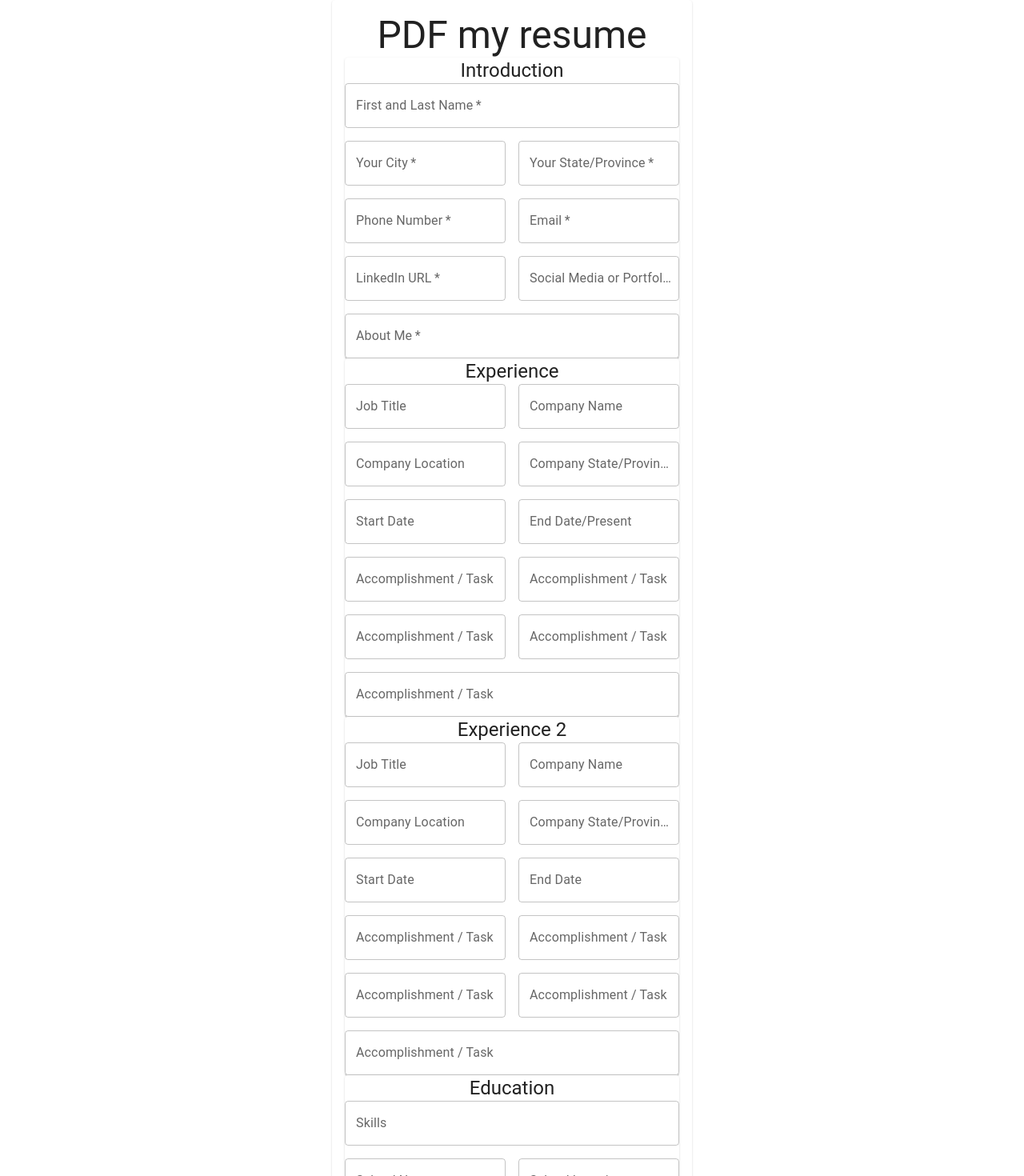
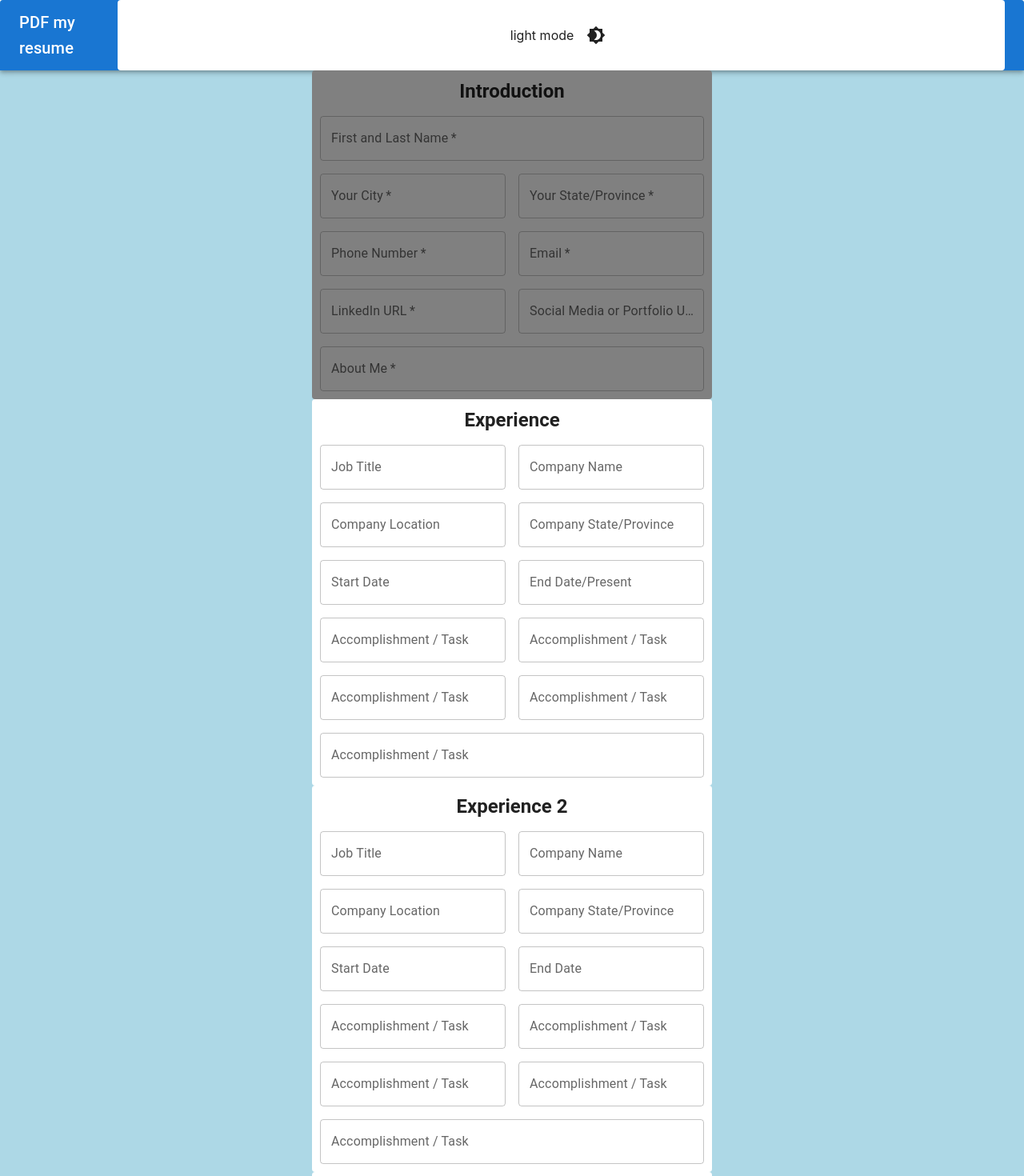
Before and after one commit to vcapella/resume2Pdf-generator, a React (Create React App) app in the folder client/: page / in a window 1280 px wide. Shown: the top 1470 px of the page at 80% size. Built offline with nearby package versions, Linux system fonts and the light colour scheme.

Commit message:
refactor jsx files and nav

```diff
--- a/client/src/App.js
+++ b/client/src/App.js
@@ -8,7 +8,8 @@ import IntroductionForm from "./IntroductionForm";
 import ProfessionalExp1 from "./ProfessionalExp1";
 import ProfessionalExp2 from "./ProfessionalExp2";
 import EducationForm from "./EducationForm";
-import { Card, Typography, CardContent } from "@mui/material";
+import { Card, CardContent } from "@mui/material";
+import NavAppBar from "./NavAppBar";
 // import Input from "@mui/material/Input";
 
 function App() {
@@ -121,16 +122,16 @@ function App() {
   };
 
   return (
-    <Card style={{ maxWidth: 450, margin: "0 auto" }}>
-      <CardContent>
-        <Typography variant="h3" align="center">
-          PDF my resume
-        </Typography>
+    <Card sx={{ backgroundColor: "lightblue" }}>
+      <NavAppBar />
+      <CardContent
+        sx={{
+          maxWidth: 500,
+          margin: "0 auto",
+          padding: "0px 5px",
+        }}
+      >
         <form autoComplete="off" onSubmit={createAndDownloadPdf}>
-          <Card className="Introduction">
-            <Typography variant="h5" align="center">
-              Introduction
-            </Typography>
           <IntroductionForm
             yourName={yourName}
             handleChange={handleChange}
@@ -142,12 +143,7 @@ function App() {
             anotherUrl={anotherUrl}
             personalSummary={personalSummary}
           />
-          </Card>
 
-          <Card className="professionalExp">
-            <Typography variant="h5" align="center">
-              Experience
-            </Typography>
           <ProfessionalExp1
             handleChange={handleChange}
             titlePosition1={titlePosition1}
@@ -163,12 +159,7 @@ function App() {
             listAccomp1E={listAccomp1E}
             // listAccomp1F={listAccomp1F}
           />
-          </Card>
 
-          <Card className="professionalExp2">
-            <Typography variant="h5" align="center">
-              Experience 2
-            </Typography>
           <ProfessionalExp2
             handleChange={handleChange}
             titlePosition2={titlePosition2}
@@ -184,12 +175,7 @@ function App() {
             listAccomp2E={listAccomp2E}
             // listAccomp2F={listAccomp2F}
           />
-          </Card>
 
-          <Card className="Education">
-            <Typography variant="h5" align="center">
-              Education
-            </Typography>
           <EducationForm
             handleChange={handleChange}
             listOfSkills={listOfSkills}
@@ -200,7 +186,6 @@ function App() {
             extraAcademicInfo1={extraAcademicInfo1}
             // DownloadBtn={createAndDownloadPdf}
           />
-          </Card>
         </form>
       </CardContent>
     </Card>
--- /dev/null
+++ b/client/src/DarkMode.jsx
@@ -0,0 +1,62 @@
+import * as React from 'react';
+import IconButton from '@mui/material/IconButton';
+import Box from '@mui/material/Box';
+import { useTheme, ThemeProvider, createTheme } from '@mui/material/styles';
+import Brightness4Icon from '@mui/icons-material/Brightness4';
+import Brightness7Icon from '@mui/icons-material/Brightness7';
+
+const ColorModeContext = React.createContext({ toggleColorMode: () => { } });
+
+function MyApp() {
+    const theme = useTheme();
+    const colorMode = React.useContext(ColorModeContext);
+    return (
+        <Box
+            sx={{
+                display: 'flex',
+                width: '100%',
+                alignItems: 'center',
+                justifyContent: 'center',
+                bgcolor: 'background.default',
+                color: 'text.primary',
+                borderRadius: 1,
+                p: 3,
+            }}
+        >
+            {theme.palette.mode} mode
+            <IconButton sx={{ ml: 1 }} onClick={colorMode.toggleColorMode} color="inherit">
+                {theme.palette.mode === 'dark' ? <Brightness7Icon /> : <Brightness4Icon />}
+            </IconButton>
+        </Box>
+    );
+}
+
+export default function ToggleColorMode() {
+    const [mode, setMode] = React.useState('light');
+    const colorMode = React.useMemo(
+        () => ({
+            toggleColorMode: () => {
+                setMode((prevMode) => (prevMode === 'light' ? 'dark' : 'light'));
+            },
+        }),
+        [],
+    );
+
+    const theme = React.useMemo(
+        () =>
+            createTheme({
+                palette: {
+                    mode,
+                },
+            }),
+        [mode],
+    );
+
+    return (
+        <ColorModeContext.Provider value={colorMode}>
+            <ThemeProvider theme={theme}>
+                <MyApp />
+            </ThemeProvider>
+        </ColorModeContext.Provider>
+    );
+}
--- a/client/src/EducationForm.jsx
+++ b/client/src/EducationForm.jsx
@@ -1,4 +1,4 @@
-import { TextField, Grid, Button } from "@mui/material";
+import { TextField, Grid, Button, Card, Typography } from "@mui/material";
 // import TextField from "@mui/material/TextField";
 // import Button from '@mui/material/Button';
 
@@ -15,9 +15,17 @@ export default function EducationForm({
 }) {
   return (
 
-    // <CardContent>
-    //   <FormControl>
+    <Card className="Education"
+      sx={{ boxShadow: 0, p: "30px 10px 30px 10px" }}>
+      <Typography
+        variant="h5"
+        align="center"
+        sx={{ fontWeight: "Bold", paddingBottom: "15px" }}
+      >
+        Education
+      </Typography>
       <Grid container spacing={2}>
+
         <Grid xs={12} item>
           <TextField
             id="listOfSkills"
@@ -94,6 +102,7 @@ export default function EducationForm({
         </Grid>
 
         <Grid xs={12} item>
+
           <TextField
             required={true}
             type="text"
@@ -112,13 +121,12 @@ export default function EducationForm({
           />
         </Grid>
 
-      <Grid xs={12} item>
-        <Button type="submit" variant="contained" color="success" fullWidth Validate >Submit/Download</Button>
+        <Grid xs={12} item sx={{ mt: "10%" }} align="center">
+          <Button type="submit" variant="contained" color="primary" Validate sx={{ minWidth: "300px" }}>Submit/Download</Button>
         </Grid>
 
       </Grid>
-    //   </FormControl>
-    // </CardContent>
+    </Card>
 
   );
 }
--- a/client/src/IntroductionForm.jsx
+++ b/client/src/IntroductionForm.jsx
@@ -1,4 +1,4 @@
-import { TextField, Grid } from "@mui/material";
+import { TextField, Grid, Card, Typography } from "@mui/material";
 // import TextField from "@mui/material/TextField";
 // import TextareaAutosize from '@mui/base/TextareaAutosize';
 
@@ -15,8 +15,19 @@ export default function IntroductionForm({
 }) {
   return (
 
-    // <CardContent>
-    //   <FormControl>
+    <Card className="Introduction"
+      sx={{
+        boxShadow: 0,
+        p: "10px 10px",
+        backgroundColor: "gray",
+      }}>
+      <Typography
+        variant="h5"
+        align="center"
+        sx={{ fontWeight: "Bold", paddingBottom: "15px" }}
+      >
+        Introduction
+      </Typography>
       <Grid container spacing={2}>
         <Grid xs={12} item>
           <TextField
@@ -144,8 +155,7 @@ export default function IntroductionForm({
           />
         </Grid>
       </Grid>
-    //   </FormControl>
-    // </CardContent>
+    </Card>
 
   );
 }
--- /dev/null
+++ b/client/src/NavAppBar.jsx
@@ -0,0 +1,23 @@
+import * as React from "react";
+import AppBar from "@mui/material/AppBar";
+import Box from "@mui/material/Box";
+import Toolbar from "@mui/material/Toolbar";
+import Typography from "@mui/material/Typography";
+import ToggleColorMode from "./DarkMode";
+// import Button from "@mui/material/Button";
+
+export default function NavAppBar() {
+  return (
+    <Box sx={{ flexGrow: 1 }}>
+      <AppBar position="static">
+        <Toolbar>
+          <Typography variant="h6" component="div" sx={{ flexGrow: 1 }}>
+            PDF my resume
+          </Typography>
+          {/* <Button color="inherit">Login</Button> */}
+          <ToggleColorMode />
+        </Toolbar>
+      </AppBar>
+    </Box>
+  );
+}
--- a/client/src/ProfessionalExp1.jsx
+++ b/client/src/ProfessionalExp1.jsx
@@ -1,4 +1,4 @@
-import { TextField, Grid } from "@mui/material";
+import { TextField, Grid, Card, Typography } from "@mui/material";
 // import TextField from "@mui/material/TextField";
 
 export default function ProfessionalExp1({
@@ -18,8 +18,15 @@ export default function ProfessionalExp1({
 }) {
 	return (
 
-		// <CardContent>
-		// 	<FormControl>
+		<Card className="professionalExp1"
+			sx={{ boxShadow: 0, py: "10px", px: "10px" }}>
+			<Typography
+				variant="h5"
+				align="center"
+				sx={{ fontWeight: "Bold", paddingBottom: "15px" }}
+			>
+				Experience
+			</Typography>
 			<Grid container spacing={2}>
 				<Grid xs={12} sm={6} item>
 					<TextField
@@ -185,8 +192,7 @@ export default function ProfessionalExp1({
                         value={listAccomp1F}
                         /> removed due to limited space */}
 			</Grid>
-		// 	</FormControl>
-		// </CardContent>
+		</Card>
 
 	);
 }
--- a/client/src/ProfessionalExp2.jsx
+++ b/client/src/ProfessionalExp2.jsx
@@ -1,4 +1,4 @@
-import { TextField, Grid } from "@mui/material";
+import { TextField, Grid, Card, Typography } from "@mui/material";
 // import TextField from "@mui/material/TextField";
 
 export default function ProfessionalExp2({
@@ -18,8 +18,16 @@ export default function ProfessionalExp2({
 }) {
 	return (
 
-		// <CardContent>
-		// 	<FormControl>
+		<Card className="professionalExp2"
+			sx={{ boxShadow: 0, py: "10px", px: "10px" }}>
+			<Typography
+				variant="h5"
+				align="center"
+				sx={{ fontWeight: "Bold", paddingBottom: "15px" }}
+			>
+				Experience 2
+			</Typography>
+
 			<Grid container spacing={2}>
 				<Grid xs={12} sm={6} item>
 					<TextField
@@ -185,8 +193,8 @@ export default function ProfessionalExp2({
 			value={listAccomp2F}
 			/> removed due to limited space */}
 			</Grid>
-		// 	</FormControl>
-		// </CardContent>
+
+		</Card>
 
 	);
 }
```
Also changed, not shown: 1 other file (tests, documents, lock files or other folders). Lines whose indentation alone changed are shown as unchanged.
